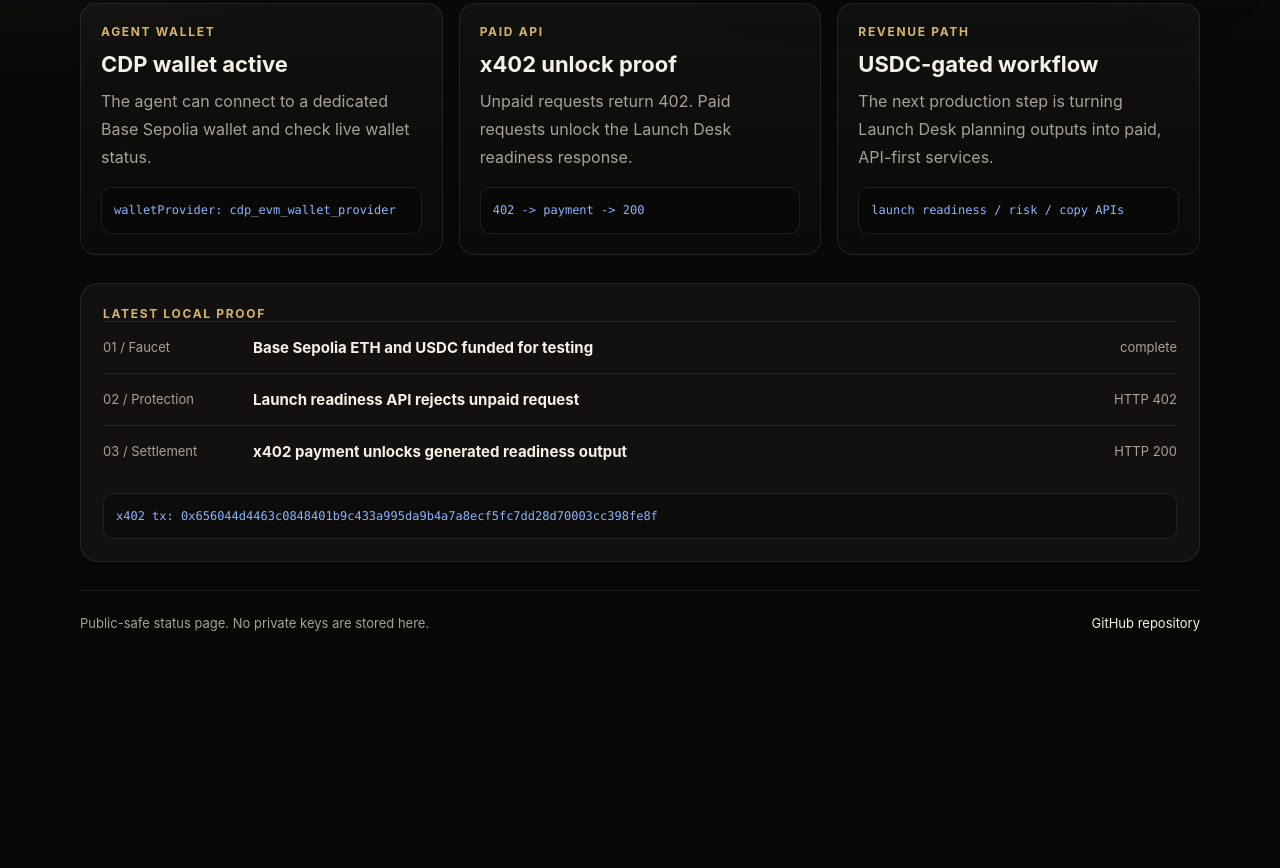
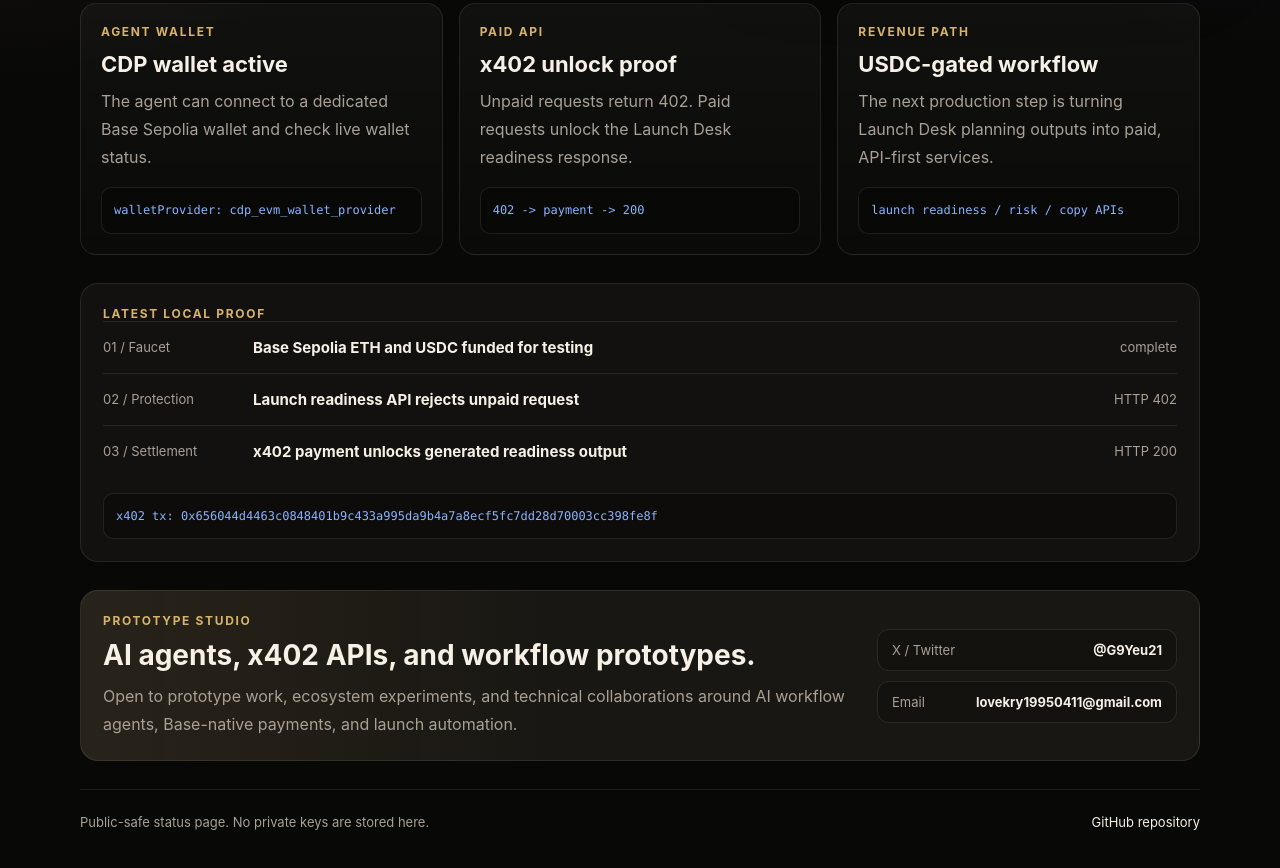
Before and after one commit to lovekry19950411-wu/launch-desk-base-agent, a website: page index.html in a window 1280 px wide. Shown: the part 462-1330 px from the top of the page. Before the commit the page ends 1149 px from the top, so only its background shows below. Drawn offline with Linux system fonts and the light colour scheme.

Commit message:
Add prototype studio contact section

```diff
--- a/index.html
+++ b/index.html
@@ -174,6 +174,48 @@
         background: var(--panel);
       }
 
+      .studio {
+        display: grid;
+        grid-template-columns: 1fr auto;
+        gap: 24px;
+        align-items: center;
+        margin-top: 28px;
+        padding: 22px;
+        border: 1px solid var(--line);
+        border-radius: 18px;
+        background:
+          linear-gradient(90deg, rgba(215, 180, 106, 0.08), transparent 42%),
+          var(--panel-soft);
+      }
+
+      .studio h2 {
+        margin: 10px 0;
+        font-size: 28px;
+        letter-spacing: 0;
+      }
+
+      .contact {
+        display: grid;
+        gap: 10px;
+        min-width: 300px;
+      }
+
+      .contact a {
+        display: flex;
+        justify-content: space-between;
+        gap: 14px;
+        padding: 12px 14px;
+        border: 1px solid var(--line);
+        border-radius: 12px;
+        background: rgba(0, 0, 0, 0.18);
+        color: var(--text);
+        font-size: 13px;
+      }
+
+      .contact span {
+        color: var(--muted);
+      }
+
       .step {
         display: grid;
         grid-template-columns: 132px 1fr auto;
@@ -225,6 +267,14 @@
 
         footer {
           flex-direction: column;
+        }
+
+        .studio {
+          grid-template-columns: 1fr;
+        }
+
+        .contact {
+          min-width: 0;
         }
       }
     </style>
@@ -293,6 +343,21 @@
         <code class="code">x402 tx: 0x656044d4463c0848401b9c433a995da9b4a7a8ecf5fc7dd28d70003cc398fe8f</code>
       </section>
 
+      <section class="studio" aria-label="Prototype studio contact">
+        <div>
+          <div class="label">Prototype Studio</div>
+          <h2>AI agents, x402 APIs, and workflow prototypes.</h2>
+          <p>
+            Open to prototype work, ecosystem experiments, and technical collaborations around AI workflow agents,
+            Base-native payments, and launch automation.
+          </p>
+        </div>
+        <div class="contact">
+          <a href="https://x.com/G9Yeu21"><span>X / Twitter</span><strong>@G9Yeu21</strong></a>
+          <a href="mailto:lovekry19950411@gmail.com"><span>Email</span><strong>lovekry19950411@gmail.com</strong></a>
+        </div>
+      </section>
+
       <footer>
         <span>Public-safe status page. No private keys are stored here.</span>
         <a href="https://github.com/lovekry19950411-wu/launch-desk-base-agent">GitHub repository</a>
```
